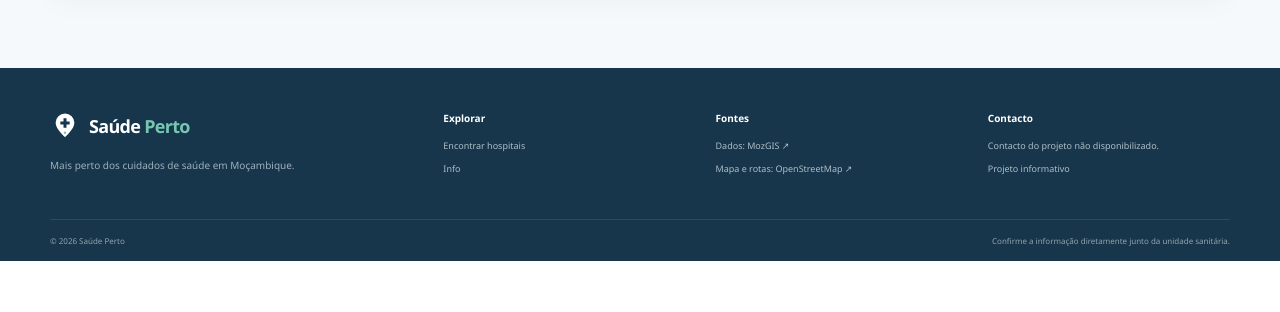
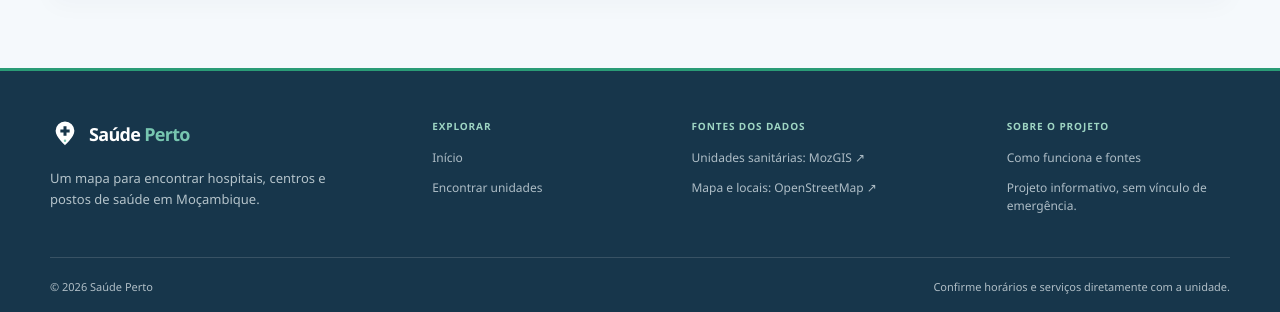
Before and after one commit to jrdimande/hospital-finder, a Vue app: page / in a window 1280 px wide. Shown: the part 1766-2078 px from the top of the page. Before the commit the page ends 2027 px from the top, so only its background shows below. Built offline with nearby package versions, Linux system fonts and the light colour scheme; no server answers.

Commit message:
style: melhora o rodapé e organiza os links

```diff
--- a/src/style.css
+++ b/src/style.css
@@ -272,19 +272,21 @@ button { cursor: pointer; }
 .info-card .info-error { color: #8d4037; }
 .info-disclaimer { margin: 20px 0 0; padding: 13px 15px; border: 1px solid #e4edf0; border-radius: 8px; background: #f5f9fc; color: #607785; font-size: 12px; line-height: 1.6; }
 
-.site-footer { color: #cfdae0; background: #17364b; }
-.footer-main { display: grid; grid-template-columns: 1.5fr 1fr 1fr 1fr; gap: 30px; padding-top: 43px; padding-bottom: 37px; }
+.site-footer { border-top: 3px solid var(--green); color: #cfdae0; background: #17364b; }
+.footer-main { display: grid; grid-template-columns: 1.55fr 1fr 1.25fr 1fr; gap: 36px; padding-top: 48px; padding-bottom: 42px; }
 .footer-brand .brand { color: white; font-size: 18px; }
 .footer-brand .brand strong { color: #77c6b0; }
 .footer-brand .brand-mark { width: 30px; height: 30px; }
 .footer-brand .mark-route { fill: #fff; }
 .footer-brand .mark-cross { fill: #17364b; }
 .footer-brand .mark-dot { fill: #77c6b0; }
-.footer-brand p { color: #9eb0bb; font-size: 10px; margin-top: 12px; }
-.footer-column { display: grid; align-content: start; gap: 10px; font-size: 9px; }
-.footer-column strong { margin-bottom: 4px; color: white; font-size: 10px; }
+.footer-brand p { max-width: 280px; color: #b4c3ca; font-size: 13px; line-height: 1.65; margin: 14px 0 0; }
+.footer-column { display: grid; align-content: start; justify-items: start; gap: 12px; font-size: 12px; line-height: 1.5; }
+.footer-column strong { margin-bottom: 3px; color: #9ed5c3; font-size: 10px; letter-spacing: .9px; text-transform: uppercase; }
 .footer-column a, .footer-column span { color: #aebdc6; }
-.footer-bottom { min-height: 42px; border-top: 1px solid #ffffff19; display: flex; justify-content: space-between; align-items: center; color: #91a4af; font-size: 8px; }
+.footer-column a { transition: color .18s ease; }
+.footer-column a:hover { color: #fff; }
+.footer-bottom { min-height: 58px; border-top: 1px solid #ffffff24; display: flex; justify-content: space-between; align-items: center; gap: 16px; color: #b0bec6; font-size: 11px; }
 
 @media (max-width: 900px) {
   .page-shell { width: min(100% - 40px, 720px); }
@@ -359,8 +361,9 @@ button { cursor: pointer; }
   .about-visual { height: 230px; }
   .about-copy h1, .about-copy h2 { font-size: 27px; }
   .about-copy > p { font-size: 11px; }
-  .footer-main { grid-template-columns: 1fr 1fr; gap: 25px 18px; padding-top: 32px; padding-bottom: 25px; }
+  .footer-main { grid-template-columns: 1fr 1fr; gap: 28px 20px; padding-top: 34px; padding-bottom: 28px; }
   .footer-brand { grid-column: span 2; }
+  .footer-column { font-size: 11px; }
   .footer-bottom { align-items: flex-start; flex-direction: column; justify-content: center; gap: 5px; padding-block: 12px; line-height: 1.5; }
 }
 
--- a/src/views/HomeView.vue
+++ b/src/views/HomeView.vue
@@ -344,12 +344,12 @@ onBeforeUnmount(() => clearTimeout(rerouteTimer))
     <div class="page-shell footer-main">
       <div class="footer-brand">
         <BrandMark />
-        <p>Mais perto dos cuidados de saúde em Moçambique.</p>
+        <p>Um mapa para encontrar hospitais, centros e postos de saúde em Moçambique.</p>
       </div>
-      <div class="footer-column"><strong>Explorar</strong><a href="#encontrar">Encontrar hospitais</a><a href="#/info">Info</a></div>
-      <div class="footer-column"><strong>Fontes</strong><a href="https://www.mozgis.gov.mz/" target="_blank" rel="noreferrer">Dados: MozGIS ↗</a><a href="https://www.openstreetmap.org/copyright" target="_blank" rel="noreferrer">Mapa e rotas: OpenStreetMap ↗</a></div>
-      <div class="footer-column"><strong>Contacto</strong><span>Contacto do projeto não disponibilizado.</span><span>Projeto informativo</span></div>
+      <div class="footer-column"><strong>Explorar</strong><a href="#inicio">Início</a><a href="#encontrar">Encontrar unidades</a></div>
+      <div class="footer-column"><strong>Fontes dos dados</strong><a href="https://www.mozgis.gov.mz/" target="_blank" rel="noreferrer">Unidades sanitárias: MozGIS ↗</a><a href="https://www.openstreetmap.org/copyright" target="_blank" rel="noreferrer">Mapa e locais: OpenStreetMap ↗</a></div>
+      <div class="footer-column"><strong>Sobre o projeto</strong><a href="#/info">Como funciona e fontes</a><span>Projeto informativo, sem vínculo de emergência.</span></div>
     </div>
-    <div class="page-shell footer-bottom"><span>© {{ new Date().getFullYear() }} Saúde Perto</span><span>Confirme a informação diretamente junto da unidade sanitária.</span></div>
+    <div class="page-shell footer-bottom"><span>© {{ new Date().getFullYear() }} Saúde Perto</span><span>Confirme horários e serviços diretamente com a unidade.</span></div>
   </footer>
 </template>
--- a/src/views/InfoView.vue
+++ b/src/views/InfoView.vue
@@ -73,12 +73,12 @@ const formattedUpdate = computed(() => updatedAt.value
     <div class="page-shell footer-main">
       <div class="footer-brand">
         <BrandMark />
-        <p>Mais perto dos cuidados de saúde em Moçambique.</p>
+        <p>Um mapa para encontrar hospitais, centros e postos de saúde em Moçambique.</p>
       </div>
-      <div class="footer-column"><strong>Explorar</strong><a href="#inicio">Início</a><a href="#encontrar">Encontrar hospitais</a></div>
-      <div class="footer-column"><strong>Fontes</strong><a href="https://www.mozgis.gov.mz/" target="_blank" rel="noreferrer">Dados: MozGIS ↗</a><a href="https://www.openstreetmap.org/copyright" target="_blank" rel="noreferrer">Mapa: OpenStreetMap ↗</a></div>
-      <div class="footer-column"><strong>Contacto</strong><span>Contacto do projeto não disponibilizado.</span><span>Projeto informativo</span></div>
+      <div class="footer-column"><strong>Explorar</strong><a href="#inicio">Início</a><a href="#encontrar">Encontrar unidades</a></div>
+      <div class="footer-column"><strong>Fontes dos dados</strong><a href="https://www.mozgis.gov.mz/" target="_blank" rel="noreferrer">Unidades sanitárias: MozGIS ↗</a><a href="https://www.openstreetmap.org/copyright" target="_blank" rel="noreferrer">Mapa e locais: OpenStreetMap ↗</a></div>
+      <div class="footer-column"><strong>Sobre o projeto</strong><a href="#/info">Como funciona e fontes</a><span>Projeto informativo, sem vínculo de emergência.</span></div>
     </div>
-    <div class="page-shell footer-bottom"><span>© {{ new Date().getFullYear() }} Saúde Perto</span><span>Confirme a informação diretamente junto da unidade sanitária.</span></div>
+    <div class="page-shell footer-bottom"><span>© {{ new Date().getFullYear() }} Saúde Perto</span><span>Confirme horários e serviços diretamente com a unidade.</span></div>
   </footer>
 </template>
```
